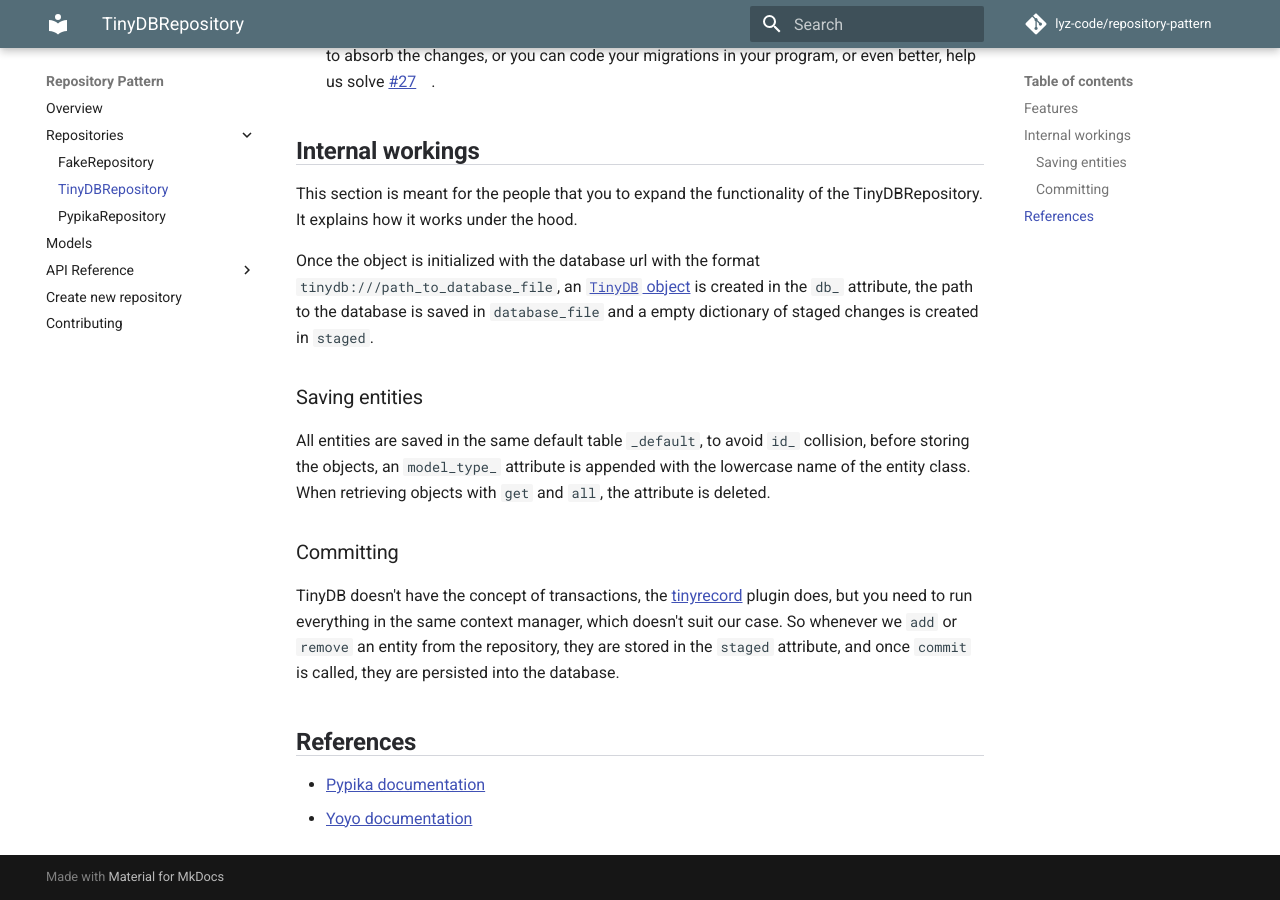
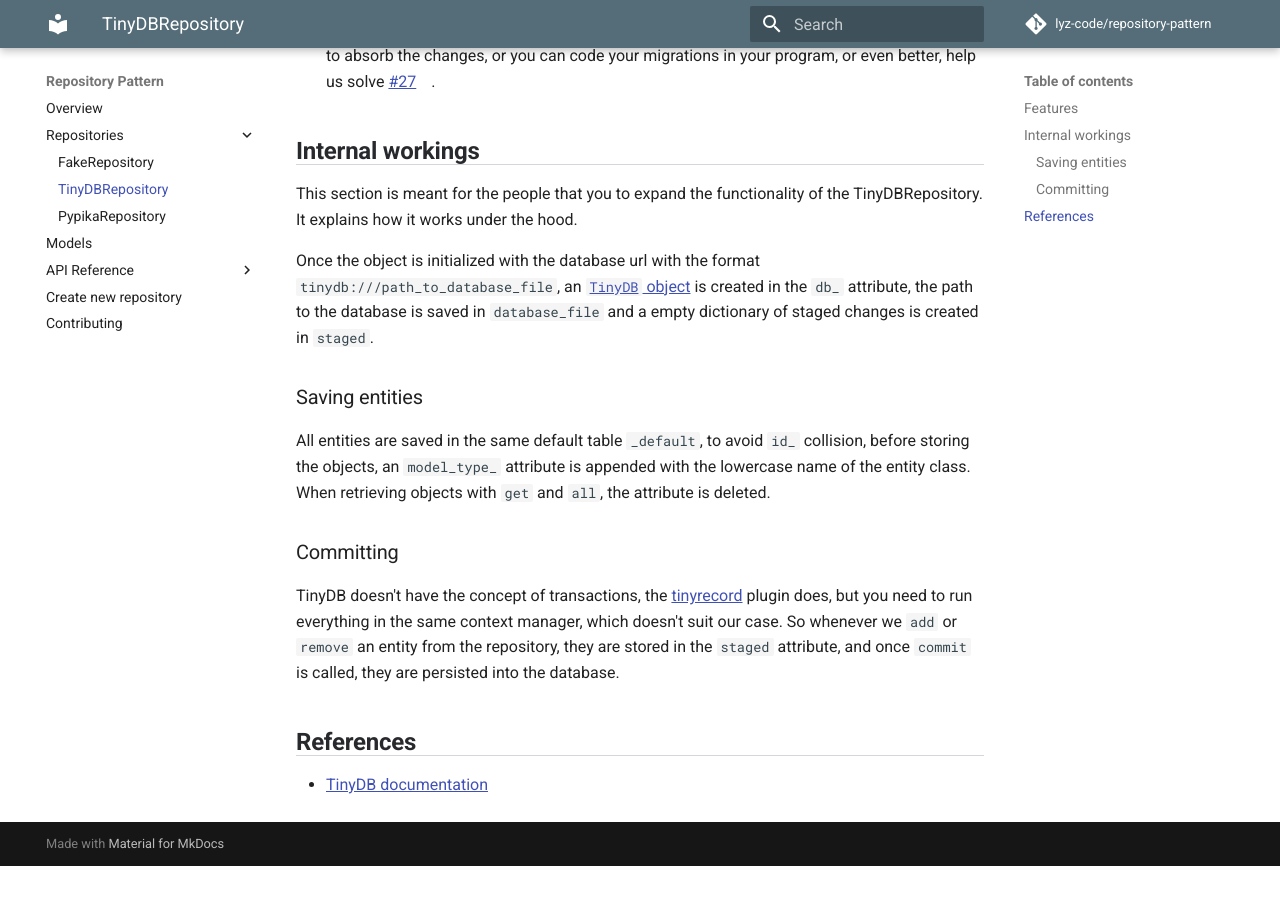
Before and after one commit to lyz-code/repository-orm, an MkDocs documentation site: the page built from docs/tinydb_repository.md, in a window 1280 px wide and 900 px high, scrolled down 1270 px. Built offline with MkDocs 1.6.1 and Material for MkDocs 9.7.7, drawn with Linux system fonts in a browser that asks for light colours; comment, search, counter and statistics services are not loaded; after the commit the page ends 2136 px from its top, so only the background shows below that.

Commit message:
docs: fix tinydb documentation urls

```diff
--- a/docs/tinydb_repository.md
+++ b/docs/tinydb_repository.md
@@ -81,5 +81,4 @@
 
 # References
 
-* [Pypika documentation](https://pypika.readthedocs.io/en/latest/index.html)
-* [Yoyo documentation](https://ollycope.com/software/yoyo/latest)
+* [TinyDB documentation](https://tinydb.readthedocs.io/en/latest/api.html#tinydb.database.TinyDB)
```
